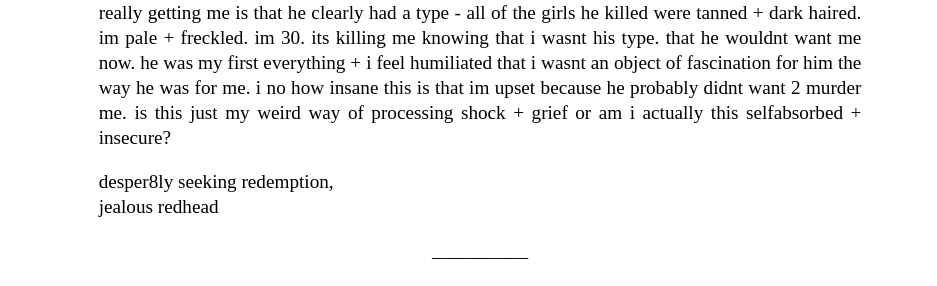
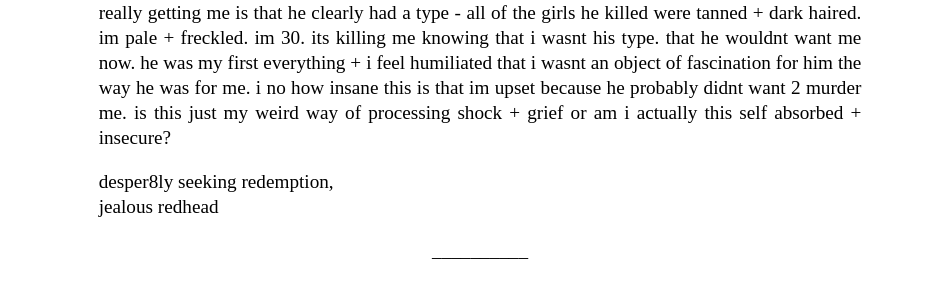
Before and after one commit to Pinelife/pinelife.github.io, a Jekyll site: the page built from Hellhole/Room7.html, in a window 1280 px wide and 900 px high. Shown: the part 513-799 px from the top of the window, without its empty margins (160-1097 px from the left). Built offline with Jekyll 4.4.1, drawn with Linux system fonts in a browser that asks for light colours; some of the changed text lies outside the part shown.

Commit message:
Update Room7.html

```diff
--- a/Hellhole/Room7.html
+++ b/Hellhole/Room7.html
@@ -24,7 +24,7 @@ so the first boy i ever loved is a necrophiliac + ur prolly thinking
  type - all of the girls he killed were tanned + dark haired. im pale + freckled. im 30. its killing me knowing that i wasnt his type.
   that he wouldnt want me now. he was my first everything + i feel humiliated that i wasnt an object of fascination for him the way
   he was for me. i no how insane this is that im upset because he probably didnt want 2 murder me. is this just my weird
-  way of processing shock + grief or am i actually this selfabsorbed + insecure?
+  way of processing shock + grief or am i actually this self absorbed + insecure?
 </p>
 <p style="text-align:justify" class="indented">
 desper8ly seeking redemption,<br/>
```
